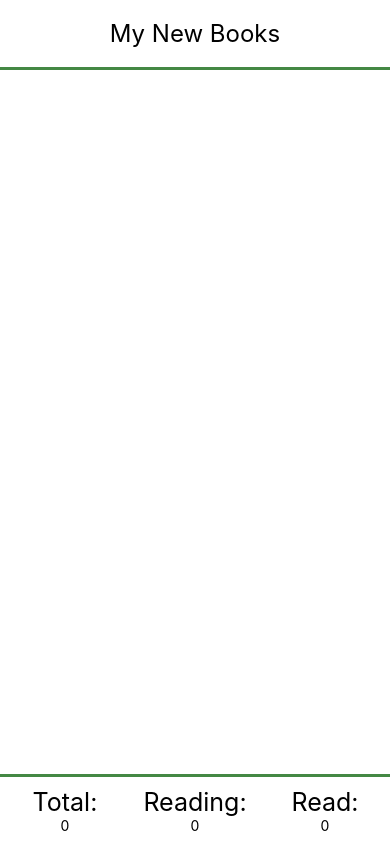
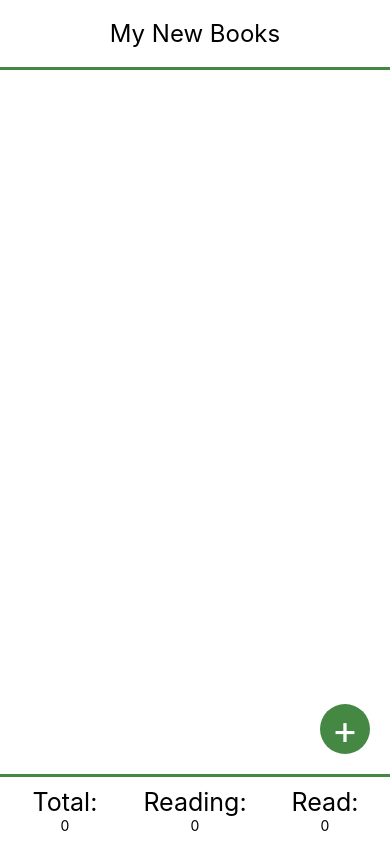
Before and after one commit to Adrian-Walker/book-app, a React Native app: screen / in a window 390 px wide. Built offline with nearby package versions, Linux system fonts and the light colour scheme.

Commit message:
added touchable opacity

```diff
--- a/App.js
+++ b/App.js
@@ -1,6 +1,12 @@
 import { StatusBar } from "expo-status-bar";
 import { useState } from "react";
-import { StyleSheet, Text, View, SafeAreaView } from "react-native";
+import {
+  StyleSheet,
+  Text,
+  View,
+  SafeAreaView,
+  TouchableOpacity,
+} from "react-native";
 import BookCount from "./components/BookCount";
 
 export default function App() {
@@ -22,7 +28,27 @@ export default function App() {
       >
         <Text style={{ fontSize: 24 }}>My New Books</Text>
       </View>
-      <View style={{ flex: 1 }} />
+
+      <View style={{ flex: 1 }}>
+        <View></View>
+
+        <TouchableOpacity
+          style={{ position: "absolute", bottom: 20, right: 20 }}
+        >
+          <View
+            style={{
+              width: 50,
+              height: 50,
+              borderRadius: 25,
+              backgroundColor: "#484",
+              alignItems: "center",
+              justifyContent: "center",
+            }}
+          >
+            <Text style={{ color: "white", fontSize: 40 }}>+</Text>
+          </View>
+        </TouchableOpacity>
+      </View>
       <View
         style={{
           height: 70,
```
